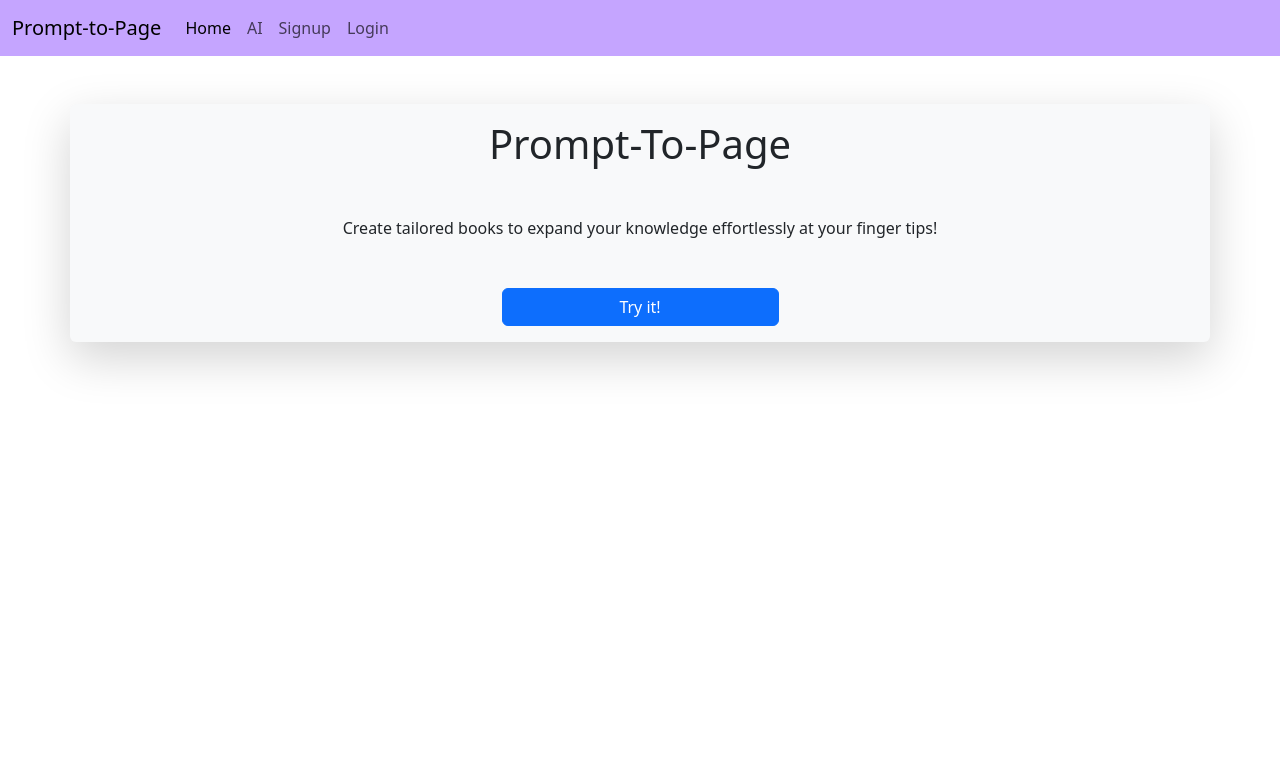
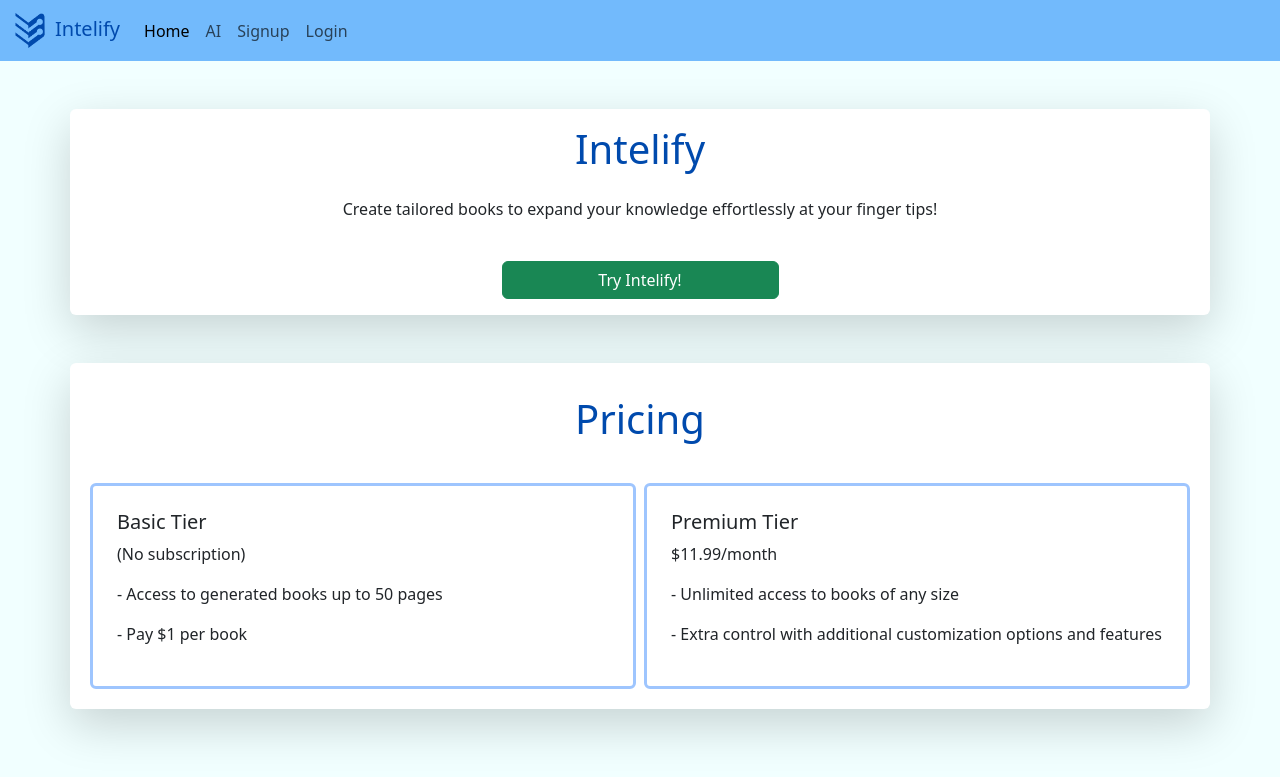
Before and after one commit to PatrickOBrien06/Intelify, a Flask app: page / in a window 1280 px wide. Shown: the top 777 px of the page. Run offline with Flask 3, Linux system fonts and the light colour scheme.

Commit message:
added: documentation

```diff
--- a/website/ai.py
+++ b/website/ai.py
@@ -103,7 +103,7 @@ def AI():
           print(f"{str(e)} Refreshing.")
           flash("Try Refreshing the page!", "danger")
 
-        # End all coroutines
+        # End all coroutinesu
         pythoncom.CoUninitialize()
 
 
--- a/website/templates/base.html
+++ b/website/templates/base.html
@@ -3,6 +3,7 @@
 <head>
   <meta charset="UTF-8">
   <meta name="viewport" content="width=device-width, initial-scale=1.0">
+  <link rel="icon" href="{{url_for('static', filename='images/2.png')}}" type="image/icon type">
   <link href="https://cdn.jsdelivr.net/npm/bootstrap@5.3.3/dist/css/bootstrap.min.css" rel="stylesheet" integrity="sha384-QWTKZyjpPEjISv5WaRU9OFeRpok6YctnYmDr5pNlyT2bRjXh0JMhjY6hW+ALEwIH" crossorigin="anonymous">
   <script src="https://cdn.jsdelivr.net/npm/bootstrap@5.3.3/dist/js/bootstrap.bundle.min.js" integrity="sha384-YvpcrYf0tY3lHB60NNkmXc5s9fDVZLESaAA55NDzOxhy9GkcIdslK1eN7N6jIeHz" crossorigin="anonymous"></script>
   <title>{% block title %}{% endblock %}</title>
@@ -18,10 +19,10 @@
     </symbol>
   </svg>
 </head>
-<body>
-  <nav class="navbar navbar-expand-lg" style="background-color: #c5a5ff;">
+<body style="background-color: #f1ffff;">
+  <nav class="navbar navbar-expand-lg" style="background-color: #72bafc">
     <div class="container-fluid">
-      <a class="navbar-brand" href="/home">Prompt-to-Page</a>
+      <a class="navbar-brand" href="/home" style="color: #004aad; font-weight: 400;"><img width="35" height="35" src="{{url_for('static', filename='images/2.png')}}" style="margin-right: 8px;">Intelify</a>
       <button class="navbar-toggler" type="button" data-bs-toggle="collapse" data-bs-target="#navbarNav" aria-controls="navbarNav" aria-expanded="false" aria-label="Toggle navigation">
         <span class="navbar-toggler-icon"></span>
       </button>
--- a/website/templates/home.html
+++ b/website/templates/home.html
@@ -1,12 +1,32 @@
 {% extends "base.html" %}
-{% block title %}{% endblock %}
+{% block title %}Intelify | Intro{% endblock %}
 {% block content %}
-<div class="container shadow-lg p-3 mt-5 bg-body-tertiary rounded">
-  <h1 class="text-center">Prompt-To-Page</h1>
-  <p class="text-center m-4 mt-5">Create tailored books to expand your knowledge effortlessly at your finger tips!</p>
+
+<div class="container shadow-lg p-3 mt-5 rounded" style="background-color: #ffffff;">
+  <h1 class="text-center" style="color: #004aad; font-weight: 400;">Intelify</h1>
+  <p class="text-center m-4 mt-4">Create tailored books to expand your knowledge effortlessly at your finger tips!</p>
   <div class="d-flex justify-content-center">
-    <a class="w-25" href="/ai"><button class="btn btn-primary mt-4 w-100">Try it!</button></a>
+    <a class="w-25" href="/ai"><button class="btn btn-success mt-3 w-100">Try Intelify!</button></a>
   </div>
+</div>
+<div class="container shadow-lg p-3 mt-5 rounded" style="background-color: #ffffff;">
+  <h1 class="text-center mt-3" style="color: #004aad; font-weight: 400;">Pricing</h1>
+  <div class="container w-100 mt-4">
+  <div class="row align-items-start d-flex justify-content-around" style="height: 20h;">
+    <div class="col border border-primary-subtle border-3 rounded mt-3 m-1 h-100 p-4">
+      <h5>Basic Tier</h5>
+      <p>(No subscription)</p>
+      <p>- Access to generated books up to 50 pages</p>
+      <p>- Pay $1 per book</p>
+    </div>
+    <div class="col border border-primary-subtle border-3 rounded mt-3 m-1 h-100 p-4">
+      <h5>Premium Tier</h5>
+      <p>$11.99/month</p>
+      <p>- Unlimited access to books of any size</p>
+      <p>- Extra control with additional customization options and features</p>
+
+  </div>
+</div>
 </div>
 
 {% endblock %}
--- a/website/templates/index.html
+++ b/website/templates/index.html
@@ -1,5 +1,5 @@
 {% extends "base.html" %}
-{% block title %} Prompt-To-Page {% endblock %}
+{% block title %} Intelify {% endblock %}
 {% block content %}
 <div class="fluid-container d-flex" style="height: 92vh;">
 <div class="d-flex justify-content-center align-items-center w-50 h-100 border">
--- a/website/templates/login.html
+++ b/website/templates/login.html
@@ -1,5 +1,5 @@
 {% extends "base.html" %}
-{% block title %}Prompt-To-Page | Login{% endblock %}
+{% block title %}Intelify | Login{% endblock %}
 {% block content %}
 
 <div class="container shadow-lg p-3 mb-5 bg-body-tertiary rounded mt-5 w-50" style="min-width: 370px;">
--- a/website/templates/signup.html
+++ b/website/templates/signup.html
@@ -1,5 +1,5 @@
 {% extends "base.html" %}
-{% block title %}Prompt-to-Page | Signup{% endblock %}
+{% block title %}Intelify | Signup{% endblock %}
 {% block content %}
 
 <div class="container shadow-lg p-3 mb-5 bg-body-tertiary rounded mt-5 w-50" style="min-width: 370px;">
```
Also changed, not shown: README.md, website/static/images/2.png (added).
